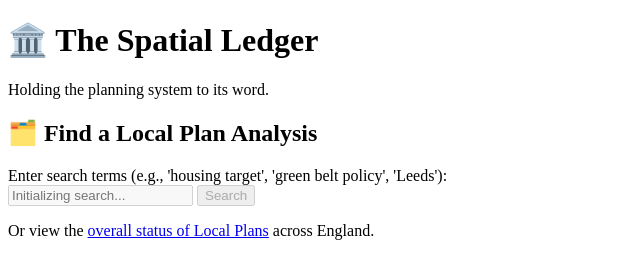
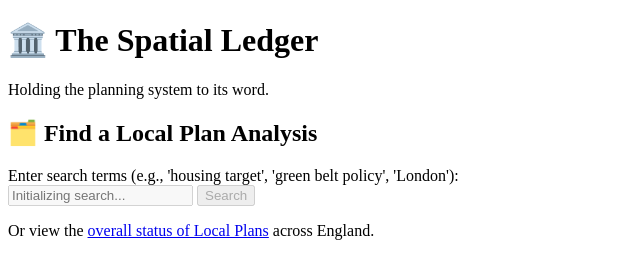
Before and after one commit to tjm25/spatial-ledger.github.io, a website with bundled scripts: page index.html in a window 1280 px wide. Shown: the top 253 px of the page, 0-640 px from the left. Built offline with nearby package versions, Linux system fonts and the light colour scheme.

Commit message:
fix: update search input example from 'Leeds' to 'London'

```diff
--- a/index.html
+++ b/index.html
@@ -26,7 +26,7 @@
             <h2><span class="emoji">🗂️</span> Find a Local Plan Analysis</h2>
             <form id="search-form">
                 <label for="search-input">Enter search terms (e.g., 'housing target', 'green belt policy',
-                    'Leeds'):</label>
+                    'London'):</label>
                 <div class="search-input-wrapper">
                     <input type="search" id="search-input" placeholder="Initializing search..." autocomplete="off"
                         disabled>
```
